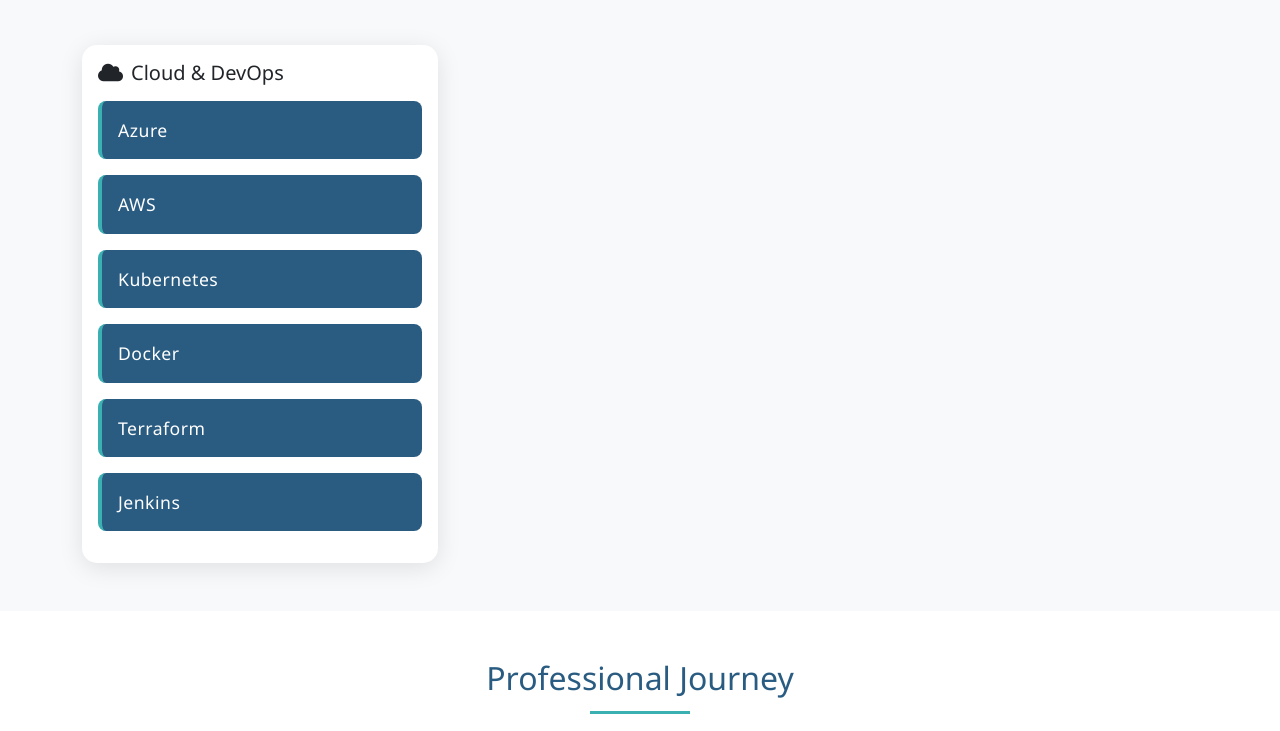
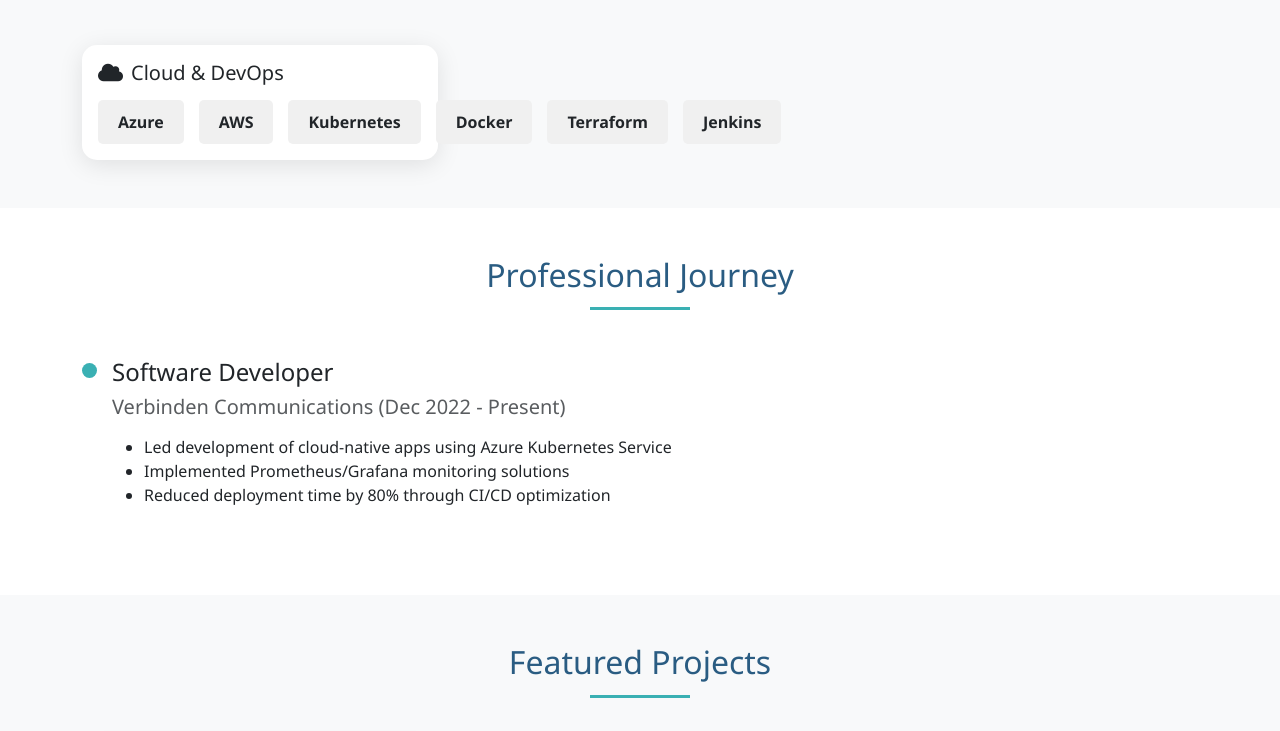
Before and after one commit to manjumh021/resume, a plain HTML site: page index.html in a window 1280 px wide. Shown: the part 577-1308 px from the top of the page. Drawn offline with nearby package versions, Linux system fonts and the light colour scheme.

Commit message:
made skills horizontal

```diff
--- a/index.html
+++ b/index.html
@@ -96,20 +96,17 @@
             border-radius: 15px;
             box-shadow: 0 10px 30px rgba(0, 0, 0, 0.1);
         }
+        .skill-container {
+            display: flex;
+            gap: 15px;
+            margin-top: 15px;
+        }
         .skill-block {
-            background: var(--primary-color);
-            color: white;
-            border-radius: 8px;
-            transition: all 0.3s ease;
-            border-left: 4px solid var(--secondary-color);
-            font-size: 1.1rem;
-            letter-spacing: 0.5px;
-        }
-
-        .skill-block:hover {
-            transform: translateX(10px);
-            box-shadow: 0 4px 15px rgba(0, 0, 0, 0.1);
-            background: linear-gradient(90deg, var(--primary-color), var(--secondary-color));
+            padding: 10px 20px;
+            background-color: #f0f0f0;
+            border-radius: 5px;
+            font-weight: bold;
+            display: inline-block;
         }
     </style>
 </head>
@@ -153,13 +150,13 @@
                     <div class="card h-100 project-card">
                         <div class="card-body">
                             <h5 class="card-title"><i class="fas fa-cloud me-2"></i>Cloud & DevOps</h5>
-                            <div class="mt-3">
-                                <div class="skill-block d-block mb-3 p-3">Azure</div>
-                                <div class="skill-block d-block mb-3 p-3">AWS</div>
-                                <div class="skill-block d-block mb-3 p-3">Kubernetes</div>
-                                <div class="skill-block d-block mb-3 p-3">Docker</div>
-                                <div class="skill-block d-block mb-3 p-3">Terraform</div>
-                                <div class="skill-block d-block mb-3 p-3">Jenkins</div>
+                            <div class="skill-container">
+                                <div class="skill-block">Azure</div>
+                                <div class="skill-block">AWS</div>
+                                <div class="skill-block">Kubernetes</div>
+                                <div class="skill-block">Docker</div>
+                                <div class="skill-block">Terraform</div>
+                                <div class="skill-block">Jenkins</div>
                             </div>
                         </div>
                     </div>
```
